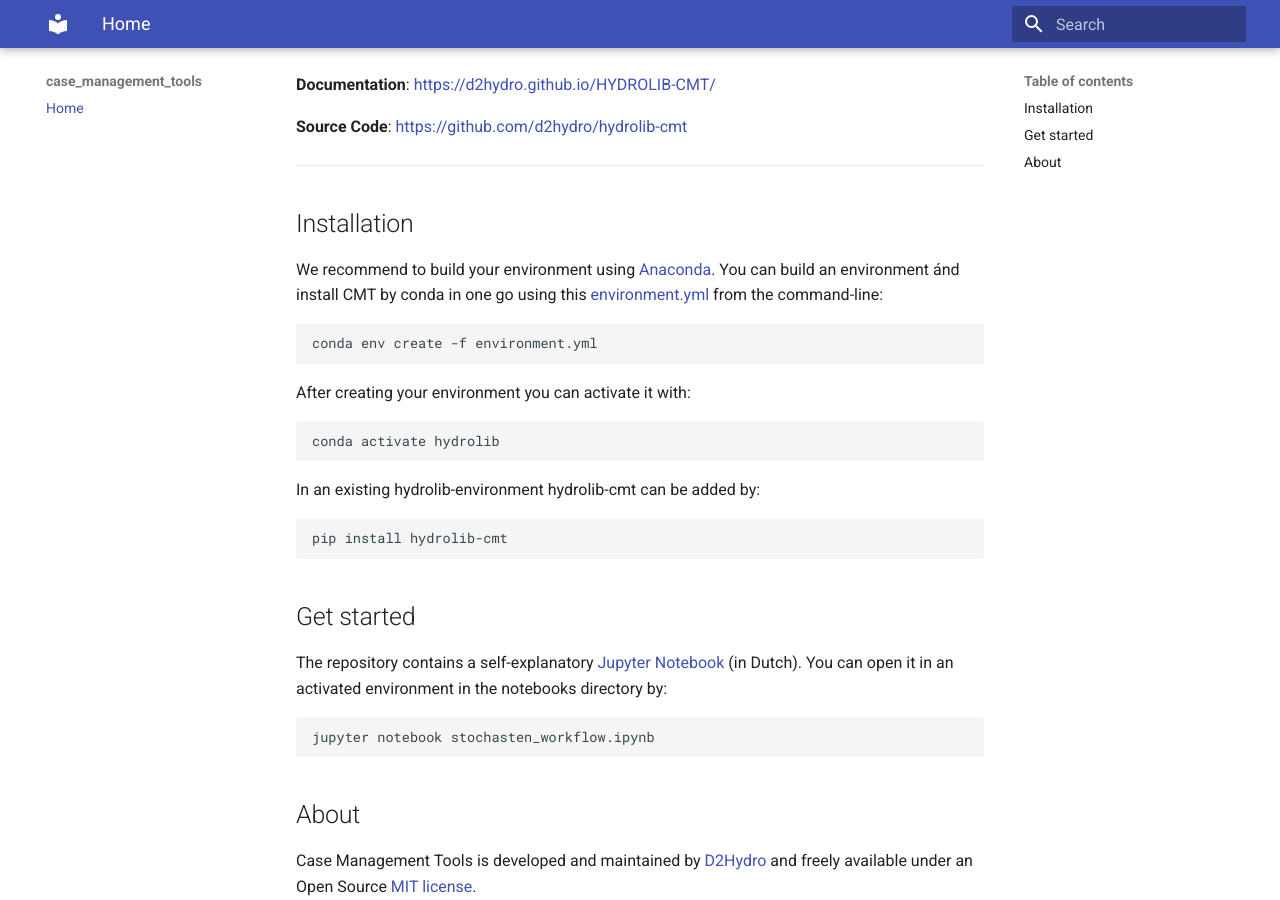
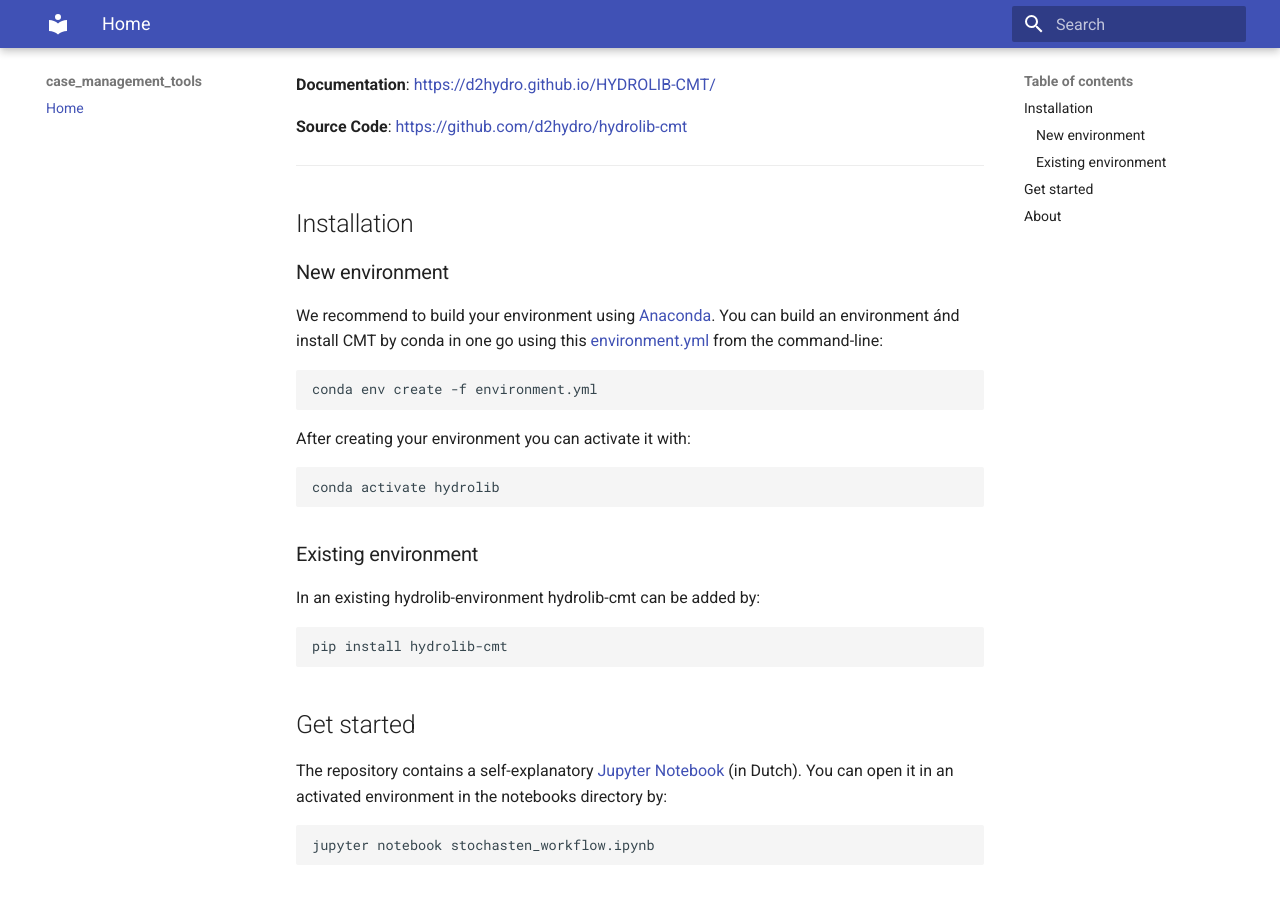
Before and after one commit to d2hydro/HYDROLIB-CMT, an MkDocs documentation site: the page built from docs/index.md, in a window 1280 px wide and 900 px high, scrolled down 444 px. Built offline with MkDocs 1.6.1 and Material for MkDocs 9.7.7, drawn with Linux system fonts in a browser that asks for light colours; grey boxes are pictures that could not be loaded.

Commit message:
Update index.md

````diff
--- a/docs/index.md
+++ b/docs/index.md
@@ -23,6 +23,8 @@ CMT includes:
 
 ## Installation
 
+### New environment
+
 We recommend to build your environment using [Anaconda](https://www.anaconda.com/). You can build an environment ánd install CMT by conda in one go using this <a href="https://github.com/d2hydro/HYDROLIB-CMT/blob/51b142740e9930b0d08ef300c37ad23646b7b6c8/envs/environment.yml" target="_blank">environment.yml</a> from the command-line:
 ```
 conda env create -f environment.yml
@@ -33,6 +35,7 @@ After creating your environment you can activate it with:
 conda activate hydrolib
 ```
 
+### Existing environment
 In an existing hydrolib-environment hydrolib-cmt can be added by:
 ```
 pip install hydrolib-cmt
````
